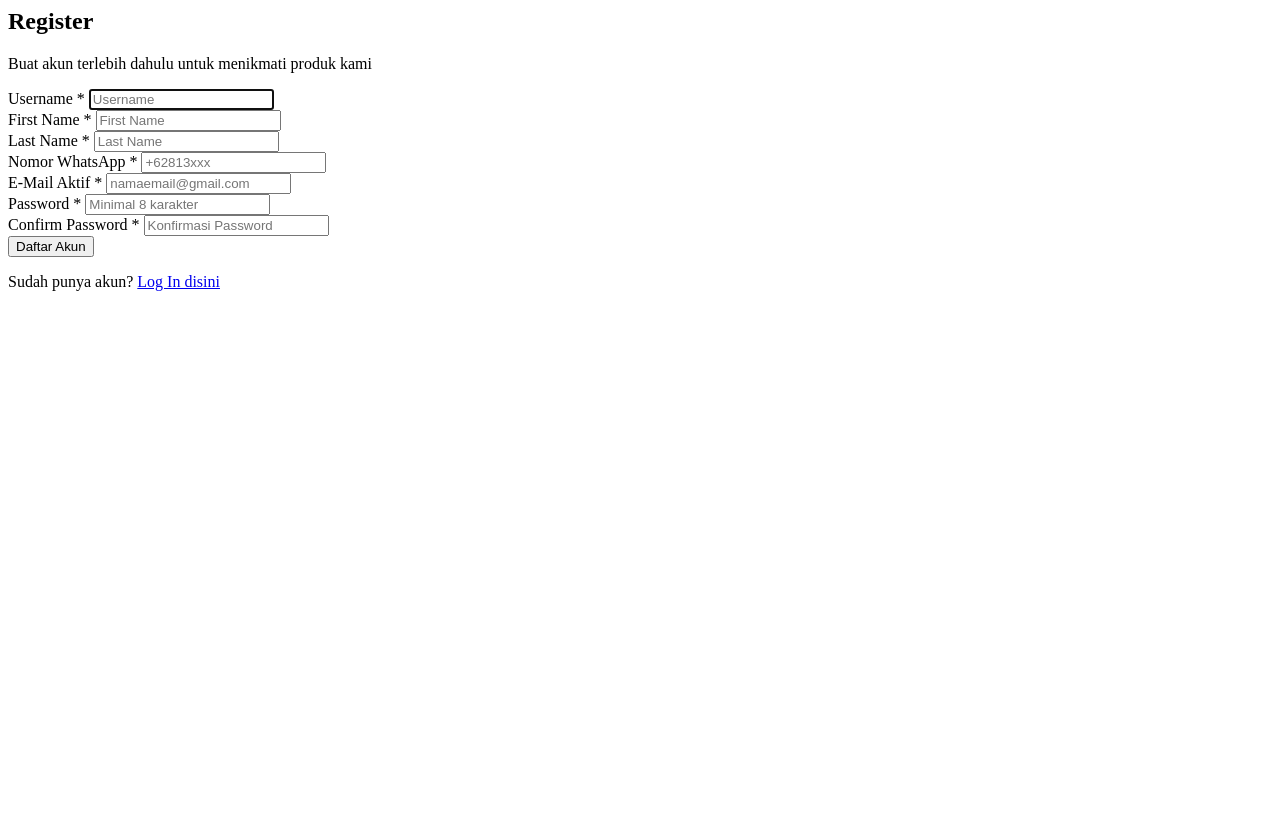
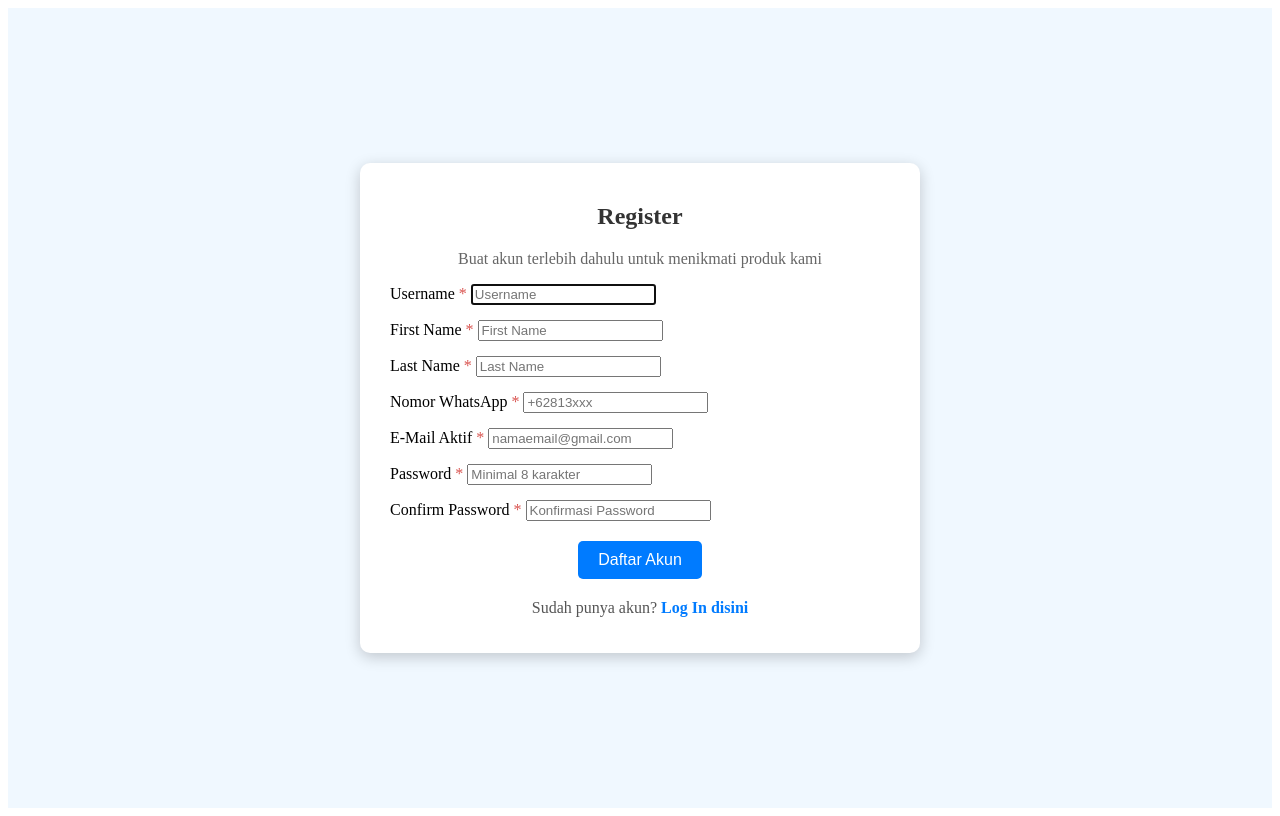
Before and after one commit to HAlbertChristopher/ecommerce, a Django app: page /register/ in a window 1280 px wide. Before the commit the page ends 291 px from the top, so only its background shows below. Run offline with Django 5.2, Linux system fonts and the light colour scheme.

Commit message:
Update register.html

```diff
--- a/DE_project/templates/accounts/register.html
+++ b/DE_project/templates/accounts/register.html
@@ -1,51 +1,63 @@
+{% block content %}
+<div style="display: flex; justify-content: center; align-items: center; height: 100vh; background-color: #f0f8ff;">
+    <div class="service-container-register" style="background-color: #ffffff; border-radius: 10px; padding: 20px 30px; box-shadow: 0 4px 15px rgba(0, 0, 0, 0.2); max-width: 500px; width: 100%; text-align: center;">
+        <h2 style="color: #333;">Register</h2>
+        <p style="color: #666;">Buat akun terlebih dahulu untuk menikmati produk kami</p>
 
-{%block content%}
-<h2>Register</h2>
-    <p>Buat akun terlebih dahulu untuk menikmati produk kami</p>
         {% if msg %}
-        <span class="text-error">{{ msg | safe }}</span>
+        <span class="text-error" style="color: #d9534f; font-size: 14px; display: block; margin-bottom: 10px;">{{ msg | safe }}</span>
         {% endif %}
-    <ul class="messages">
+
+        {% if form.errors %}
+        <ul class="messages" style="list-style: none; padding: 0; color: #d9534f; margin-bottom: 15px;">
             {% for field, errors in form.errors.items %}
                 {% for error in errors %}
-                <li class="error">{{ error }}</li>
+                <li class="error" style="padding: 5px 0;">{{ error }}</li>
                 {% endfor %}
             {% endfor %}
         </ul>
-    <form method="post">
+        {% endif %}
+
+        <form method="post" style="text-align: left;">
             {% csrf_token %}
-        <div class="form-group">
-            <label for="username">Username <span class="text-danger">*</span></label>
+            <div class="form-group" style="margin-bottom: 15px;">
+                <label for="username">Username <span style="color: #d9534f;">*</span></label>
                 {{ form.username }}
             </div>
-        <div class="form-group">
-            <label for="first_name">First Name <span class="text-danger">*</span></label>
+            <div class="form-group" style="margin-bottom: 15px;">
+                <label for="first_name">First Name <span style="color: #d9534f;">*</span></label>
                 {{ form.first_name }}
             </div>
-        <div class="form-group">
-            <label for="last_name">Last Name <span class="text-danger">*</span></label>
+            <div class="form-group" style="margin-bottom: 15px;">
+                <label for="last_name">Last Name <span style="color: #d9534f;">*</span></label>
                 {{ form.last_name }}
             </div>
-        <div class="form-group">
-            <label for="phone_number">Nomor WhatsApp <span class="text-danger">*</span></label>
+            <div class="form-group" style="margin-bottom: 15px;">
+                <label for="phone_number">Nomor WhatsApp <span style="color: #d9534f;">*</span></label>
                 {{ form.phone_number }}
             </div>
-        <div class="form-group">
-            <label for="email">E-Mail Aktif <span class="text-danger">*</span></label>
+            <div class="form-group" style="margin-bottom: 15px;">
+                <label for="email">E-Mail Aktif <span style="color: #d9534f;">*</span></label>
                 {{ form.email }}
             </div>
-        <div class="form-group">
-            <label for="password1">Password <span class="text-danger">*</span></label>
+            <div class="form-group" style="margin-bottom: 15px;">
+                <label for="password1">Password <span style="color: #d9534f;">*</span></label>
                 {{ form.password1 }}
             </div>
-        <div class="form-group">
-            <label for="password2">Confirm Password <span class="text-danger">*</span></label>
+            <div class="form-group" style="margin-bottom: 15px;">
+                <label for="password2">Confirm Password <span style="color: #d9534f;">*</span></label>
                 {{ form.password2 }}
             </div>
-        <input type="submit" value="Daftar Akun" class="submit-btn-modal">
+            <div style="text-align: center; margin-top: 20px;">
+                <input type="submit" value="Daftar Akun" style="background-color: #007bff; color: #fff; border: none; padding: 10px 20px; border-radius: 5px; cursor: pointer; font-size: 16px;">
+            </div>
         </form>
-    <div class="text-reset-password">Sudah punya akun?
-    <a href="{% url 'login' %}" class="reset-password">Log In disini</a>
+
+        <div class="text-reset-password" style="margin-top: 20px;">
+            <p style="color: #555;">Sudah punya akun?
+                <a href="{% url 'login' %}" style="color: #007bff; text-decoration: none; font-weight: bold;">Log In disini</a>
+            </p>
+        </div>
     </div>
 </div>
 {% endblock %}
```
Lines whose indentation alone changed are shown as unchanged.
